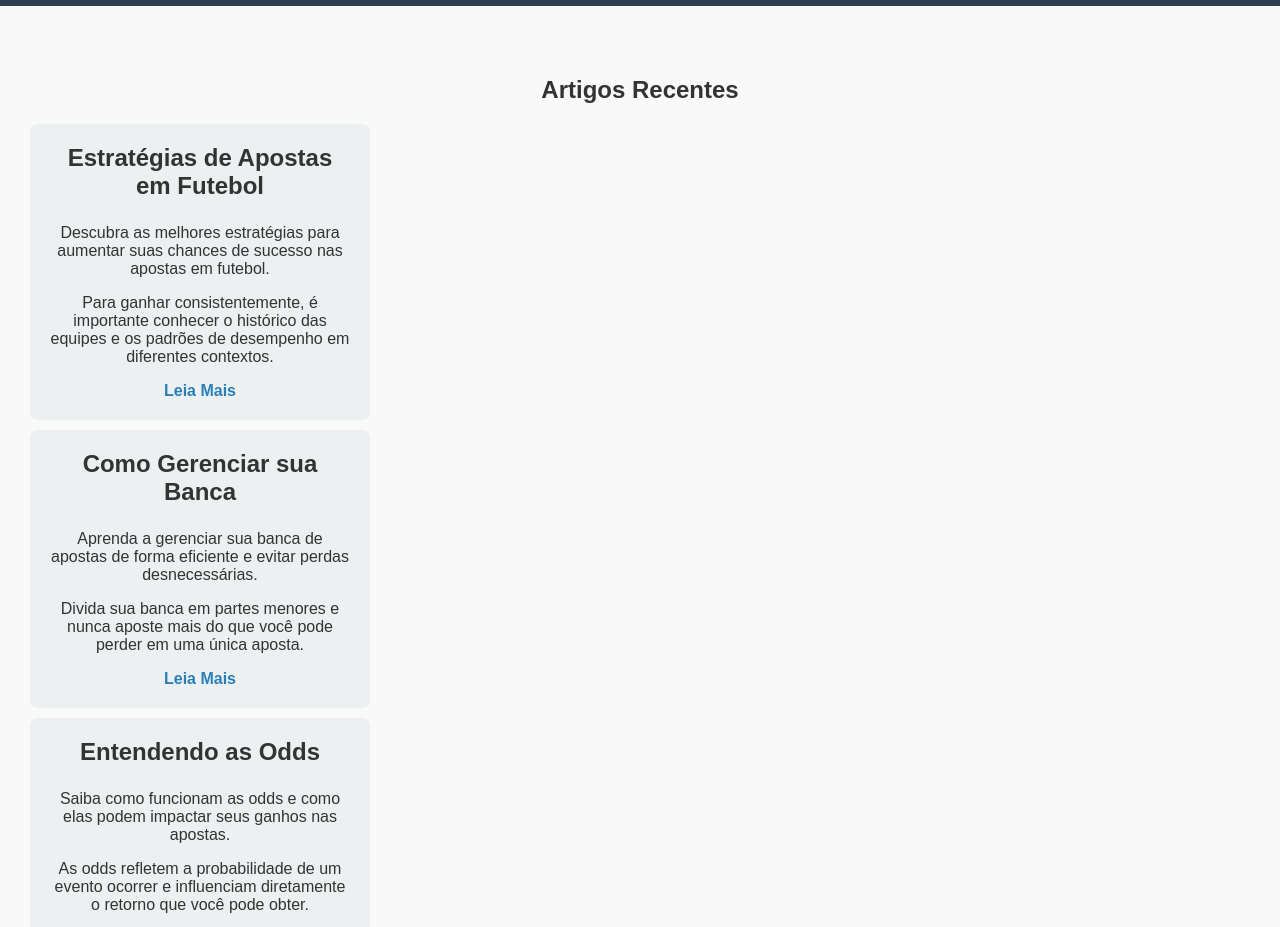
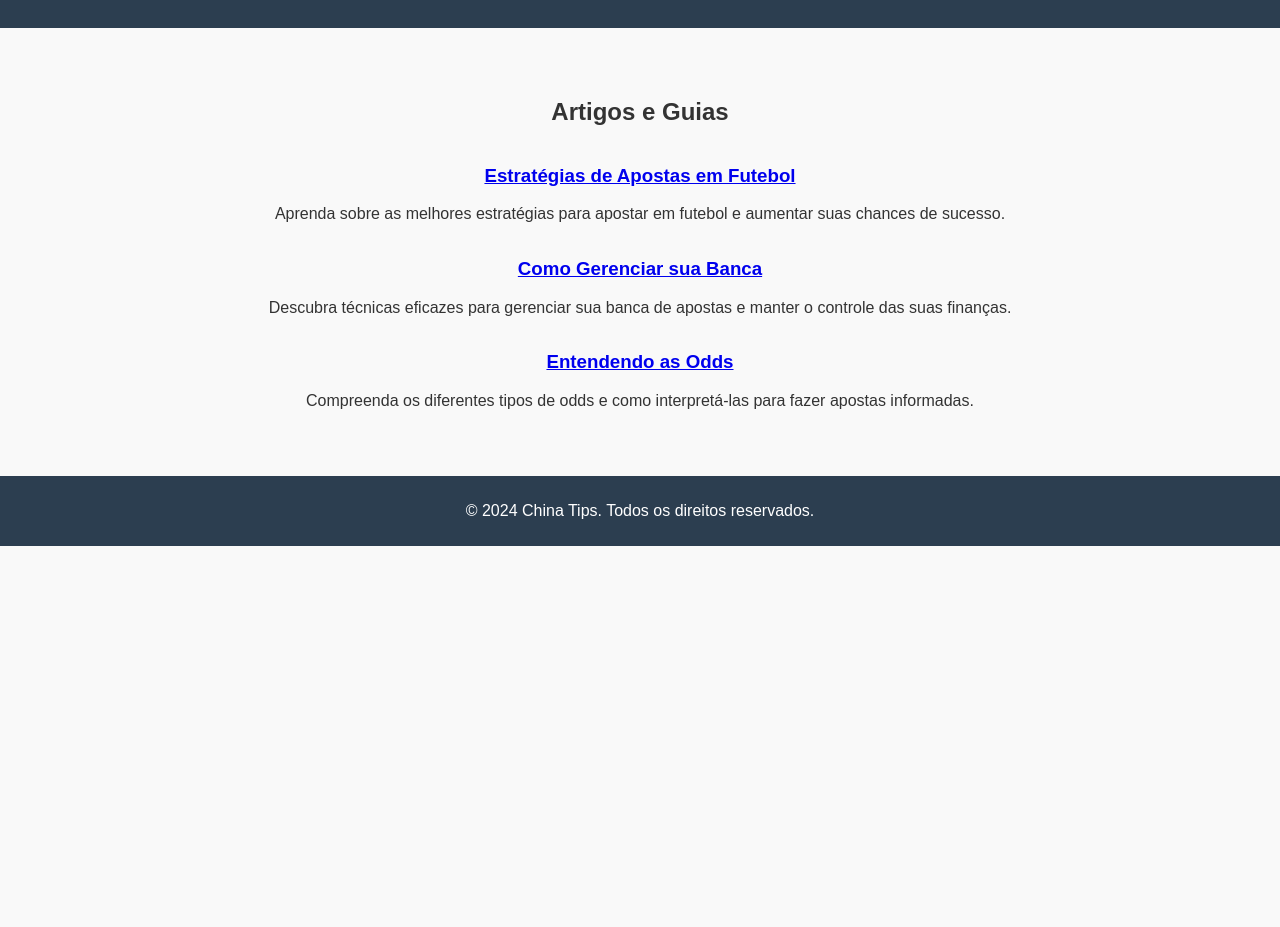
Before and after one commit to Chinatips/Chinatips.github.io, a plain HTML site: page artigos.html in a window 1280 px wide. Shown: the part 150-1077 px from the top of the page. After the commit the page ends 800 px from the top, so only its background shows below. Drawn offline with Linux system fonts and the light colour scheme.

Commit message:
Add files via upload

```diff
--- a/artigos.html
+++ b/artigos.html
@@ -16,35 +16,33 @@
             <ul>
                 <li><a href="index.html#inicio">Início</a></li>
                 <li><a href="index.html#dicas">Dicas de Apostas</a></li>
-                <li><a href="index.html#artigos">Artigos</a></li>
-                <li><a href="index.html#contato">Contato</a></li>
+                <li><a href="estrategias-futebol.html">Estratégias de Apostas em Futebol</a></li>
+                <li><a href="gerenciar-banca.html">Como Gerenciar sua Banca</a></li>
+                <li><a href="entendendo-odds.html">Entendendo as Odds</a></li>
                 <li><a href="futebol.html">Futebol</a></li>
                 <li><a href="basquete.html">Basquete</a></li>
                 <li><a href="tenis.html">Ténis</a></li>
+                <li><a href="artigos.html">Artigos</a></li>
             </ul>
         </nav>
     </header>
 
     <section class="content-section">
-        <h2>Artigos Recentes</h2>
-        <article>
-            <h3>Estratégias de Apostas em Futebol</h3>
-            <p>Descubra as melhores estratégias para aumentar suas chances de sucesso nas apostas em futebol.</p>
-            <p>Para ganhar consistentemente, é importante conhecer o histórico das equipes e os padrões de desempenho em diferentes contextos.</p>
-            <a href="#">Leia Mais</a>
-        </article>
-        <article>
-            <h3>Como Gerenciar sua Banca</h3>
-            <p>Aprenda a gerenciar sua banca de apostas de forma eficiente e evitar perdas desnecessárias.</p>
-            <p>Divida sua banca em partes menores e nunca aposte mais do que você pode perder em uma única aposta.</p>
-            <a href="#">Leia Mais</a>
-        </article>
-        <article>
-            <h3>Entendendo as Odds</h3>
-            <p>Saiba como funcionam as odds e como elas podem impactar seus ganhos nas apostas.</p>
-            <p>As odds refletem a probabilidade de um evento ocorrer e influenciam diretamente o retorno que você pode obter.</p>
-            <a href="#">Leia Mais</a>
-        </article>
+        <h2>Artigos e Guias</h2>
+        <div class="articles-grid">
+            <div class="article-item">
+                <h3><a href="estrategias-futebol.html">Estratégias de Apostas em Futebol</a></h3>
+                <p>Aprenda sobre as melhores estratégias para apostar em futebol e aumentar suas chances de sucesso.</p>
+            </div>
+            <div class="article-item">
+                <h3><a href="gerenciar-banca.html">Como Gerenciar sua Banca</a></h3>
+                <p>Descubra técnicas eficazes para gerenciar sua banca de apostas e manter o controle das suas finanças.</p>
+            </div>
+            <div class="article-item">
+                <h3><a href="entendendo-odds.html">Entendendo as Odds</a></h3>
+                <p>Compreenda os diferentes tipos de odds e como interpretá-las para fazer apostas informadas.</p>
+            </div>
+        </div>
     </section>
 
     <footer>
```
Also changed, not shown: entendendo-odds.html (+4 -6 lines), estrategias-futebol.html (+2 -1 lines), gerenciar-banca.html (+2 -1 lines), index.html (line endings or trailing spaces).
